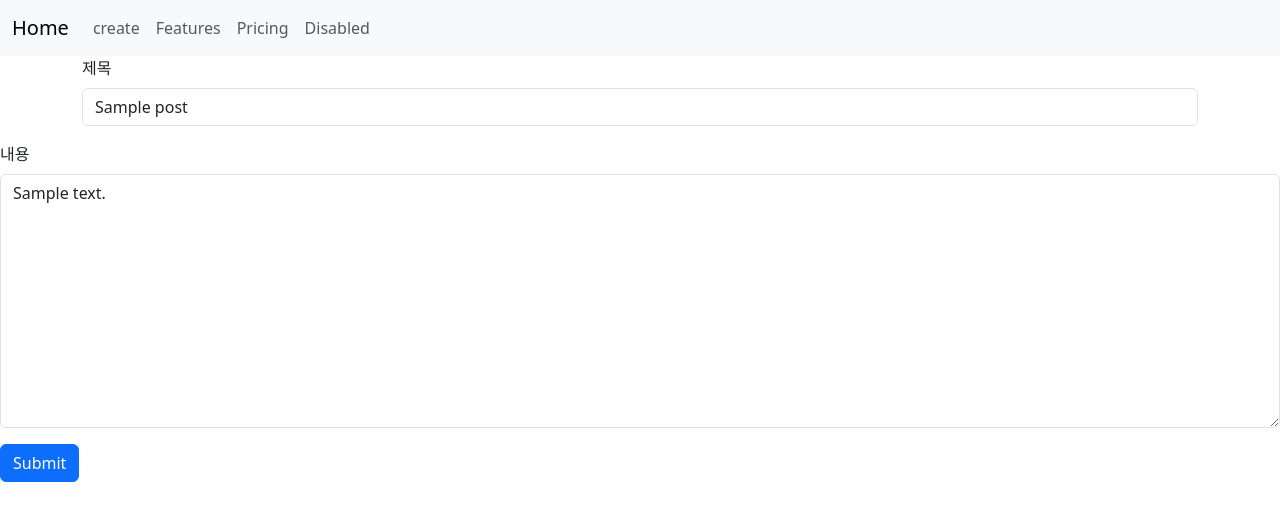
After one commit to jiwoopark-ant/BOARD, a Django app: page /posts/1/edit/ in a window 1280 px wide. The commit adds this page. Shown: the top 521 px of the page. Run offline with Django 4.2, Linux system fonts and the light colour scheme; tables that the repository leaves empty hold one stand-in row (values such as "Sample post").

Commit message:
uodate기능

```diff
--- a/posts/templates/detail.html
+++ b/posts/templates/detail.html
@@ -10,7 +10,9 @@
         {{post.content}}
       </div>
       <div class="card-footer">
-        {{post.created_at}}
+        <p>{{post.created_at}}</p>
+        <a href="{% url 'posts:delete' id=post.id %}" class="btn-danger"?delete>delete</a>
+        <a href="{% url 'posts:edit' id=post.id %}" class="btn btn-warning">edit</a>
       </div>
    </div>
 
--- /dev/null
+++ b/posts/templates/edit.html
@@ -0,0 +1,24 @@
+{% extends 'base.html' %}
+
+{% block content %}
+
+<form action="{% url 'posts:update'  id=post.id%}" method="POST">
+    {% csrf_token %}
+    <div class="mb-3">
+      <label for="title" class="form-label">제목</label>
+      <input type="text" class="form-control" id="title"  name="title" value="{{post.title}}">
+    </div>
+    </div>
+    <div class="mb-3">
+      <label for="exampleInputPassword1" class="form-label">내용</label>
+      <!--<input type="password" class="form-control" id="exampleInputPassword1">-->
+      <textarea class="form-control"  id="content" cols="30" rows="10" name="content">{{post.content}}</textarea>
+
+    </div>
+
+    <button type="submit" class="btn btn-primary">Submit</button>
+  </form>
+
+
+
+ {% endblock %}
--- a/posts/urls.py
+++ b/posts/urls.py
@@ -11,6 +11,10 @@ urlpatterns=[
     path('new/', views.new, name='new') ,
     path('create/', views.create, name='create') ,
 
+    #delete
     path('<int:id>/delete/', views.delete, name='delete') ,
+    #update
+    path('<int:id>/edit/',views.edit, name='edit'),
+    path('<int:id>/update/',views.update, name='update'),
 
 ]
--- a/posts/views.py
+++ b/posts/views.py
@@ -37,4 +37,24 @@ def delete(request,id):
     post=Post.objects.get(id=id)
     post.delete()
 
-    return redirect('post:index')
+    return redirect('posts:index')
+
+def edit(request,id):
+    post=Post.objects.get(id=id)
+
+    context= {
+        'post':post,
+    }
+    return render(request, 'edit.html',context)
+
+def update(request,id):
+    #new
+    title= request.POST.get('title')
+    content=request.POST.get('content')
+    #old
+
+    post=Post.objects.get(id=id)
+    post.title=title
+    post.content=content
+    post.save()
+    return redirect('posts:detail',id=post.id)
```
